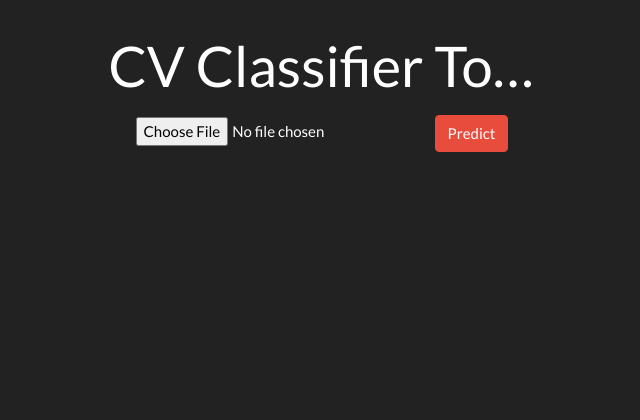
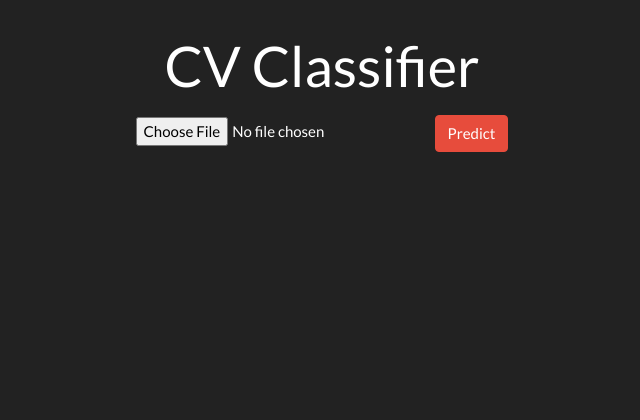
Before and after one commit to robinfaber/cv-app, a Flask app: page /display in a window 1280 px wide. Shown: the top 420 px of the page, without its empty margins (318-958 px from the left). Run offline with Flask 2, Linux system fonts and the light colour scheme; parts of the project's set-up code (start-up, migrations or seed data) failed here and were passed over; some libraries are stand-ins or nearby versions.

Commit message:
last few tweaks for adding to portfolio

```diff
--- a/cv-classifier/app/app.py
+++ b/cv-classifier/app/app.py
@@ -90,4 +90,4 @@ def display():
 
 if __name__ == '__main__':
 
-    APP.run(host='0.0.0.0', debug=True, port=PORT)
+    APP.run(host='0.0.0.0', debug=False, port=PORT)
--- a/cv-classifier/app/templates/upload.html
+++ b/cv-classifier/app/templates/upload.html
@@ -33,7 +33,7 @@
             <div class="container">
                 <div class="row align-items-center">
                     <div class="col-xl-5 col-lg-6 col-md-8 col-sm-10 mx-auto text-center form p-4">
-                        <h1 class="display-4 py-2 text-truncate">CV Classifier Tool</h1>
+                        <h1 class="display-4 py-2 text-truncate">CV Classifier</h1>
                         <div class="px-2">
                             <form action="display" method="POST" enctype="multipart/form-data"> <!-- This is where the magic happens-->
                                 <input type="file" id="file" name="input_file" accept="cv_file/*"/>
```
Also changed, not shown: README.md, cv-app.gif (added), 5 other files.
